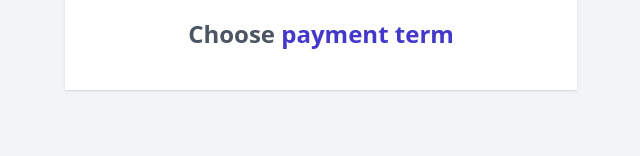
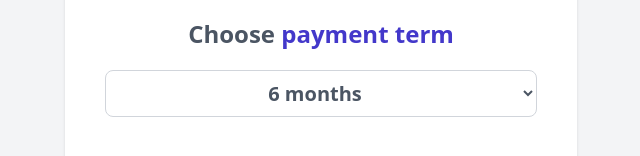
Before and after one commit to EsteMaeLeo/loan_quote_vue, a Vue app: page / in a window 1280 px wide. Shown: the part 420-576 px from the top of the page, without its empty margins (319-959 px from the left). Built offline with nearby package versions, Linux system fonts and the light colour scheme.

Commit message:
changes on the project

```diff
--- a/src/App.vue
+++ b/src/App.vue
@@ -77,9 +77,17 @@ console.log(state.quantity);
     <p class="text-center my-10 text-5xl font-extrabold text-indigo-700">
       {{ formatMoney }}
     </p>
+
     <h2 class="text-2xl font-extrabold text-gray-600 text-center">
       Choose <span className="text-indigo-700">payment term</span>
     </h2>
+
+    <select
+    className="mt-5 w-full p-2 bg-white border border-gray-300 rounded-lg text-center text-xl font-bold text-gray-600" >
+    <option value="6">6 months</option>
+    <option value="12">12 months</option>
+    <option value="24">24 months</option>
+  </select>
   </div>
 </template>
 
```
